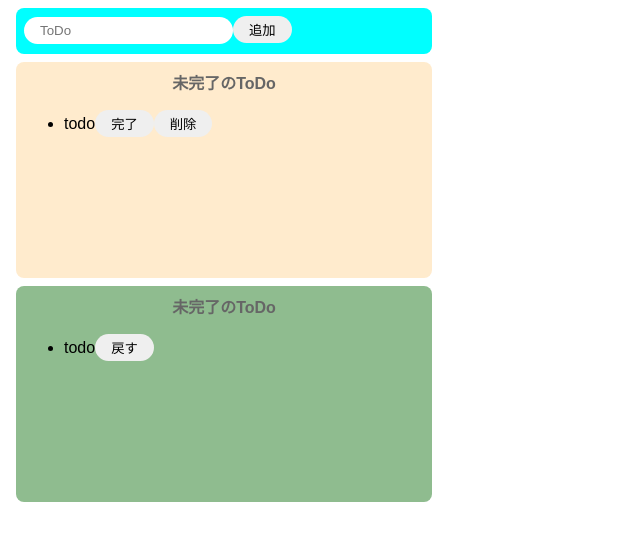
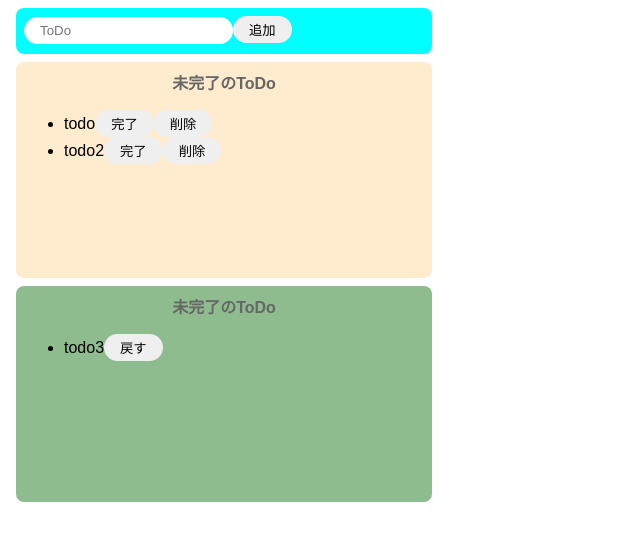
Before and after one commit to taiki-nd/todo-react, a React (Create React App) app: page / in a window 1280 px wide. Shown: the top 540 px of the page, without its empty margins (0-640 px from the left). Built offline with nearby package versions, Linux system fonts and the light colour scheme.

Commit message:
reactを意識したモックに変更

```diff
--- a/src/App.jsx
+++ b/src/App.jsx
@@ -1,7 +1,9 @@
-import React from "react";
+import React, { useState } from "react";
 import "./styles.css";
 
 export const App = () => {
+  const [incompleteTodoes, setIncompleteTodoes] = useState(["todo", "todo2"]);
+  const [completeTodoes, setCompleteTodoes] = useState(["todo3"]);
   return (
     <>
       <div className="input_area">
@@ -12,21 +14,29 @@ export const App = () => {
       <div className="incomplete_area">
         <p className="title">未完了のToDo</p>
         <ul>
-          <div className="list_row">
-            <li>todo</li>
-            <button>完了</button>
-            <button>削除</button>
-          </div>
+          {incompleteTodoes.map((todo) => {
+            return (
+              <div key={todo} className="list_row">
+                <li>{todo}</li>
+                <button>完了</button>
+                <button>削除</button>
+              </div>
+            );
+          })}
         </ul>
       </div>
 
       <div className="complete_area">
         <p className="title">未完了のToDo</p>
         <ul>
-          <div className="list_row">
-            <li>todo</li>
-            <button>戻す</button>
-          </div>
+          {completeTodoes.map((todo) => {
+            return (
+              <div key={todo} className="list_row">
+                <li>{todo}</li>
+                <button>戻す</button>
+              </div>
+            );
+          })}
         </ul>
       </div>
     </>
```
